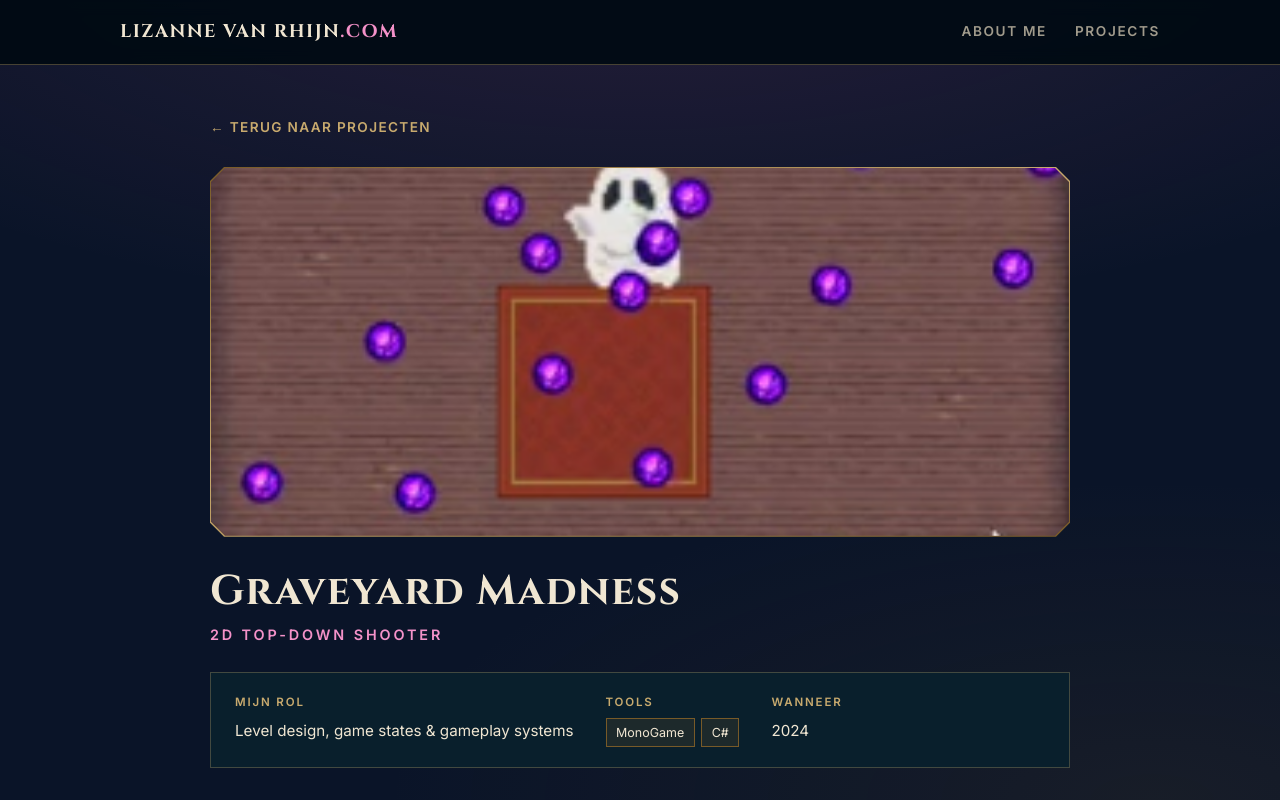
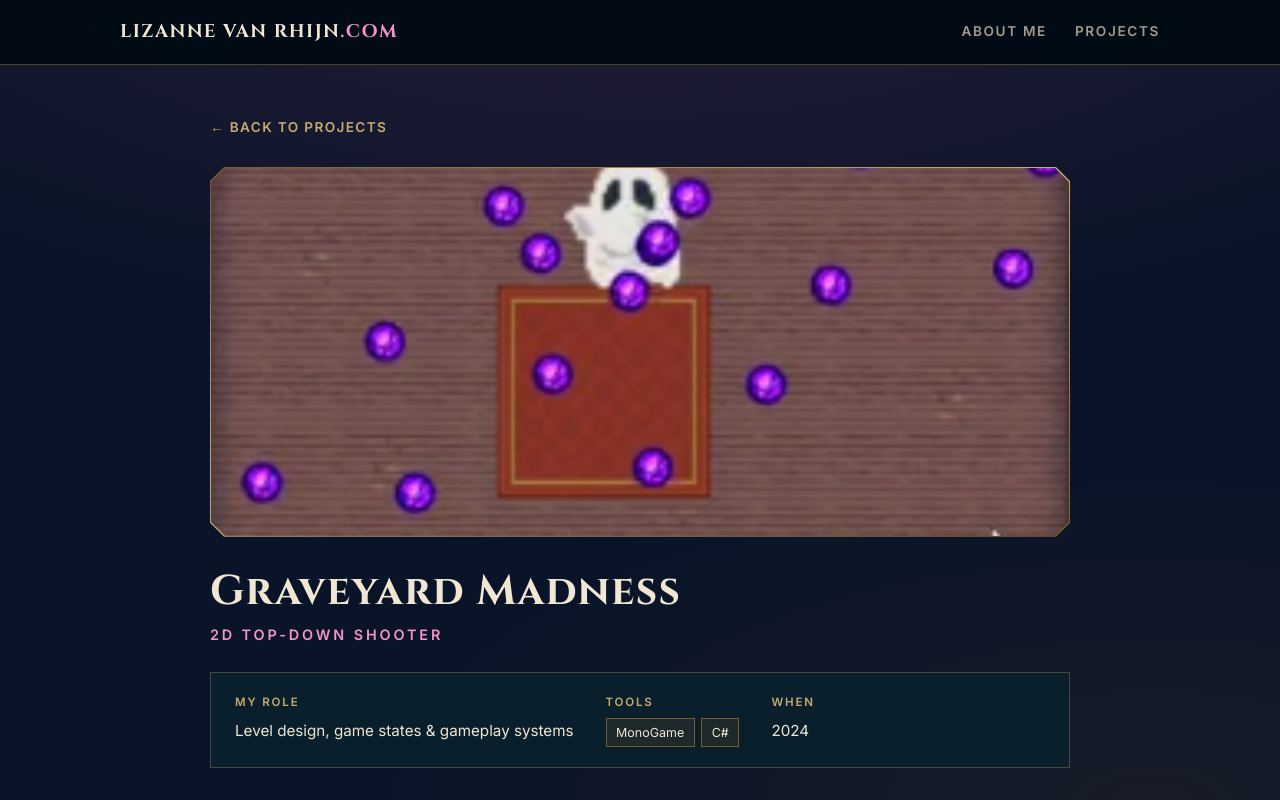
Before and after one commit to Lizanne02/Portfolio, a React (Vite) app: page /projects/graveyard-madness in a window 1280 px wide. Shown: the top 800 px of the page. Built offline with nearby package versions, Linux system fonts and the light colour scheme.

Commit message:
gemist
rr

```diff
--- a/src/pages/ProjectPage.jsx
+++ b/src/pages/ProjectPage.jsx
@@ -13,12 +13,12 @@ export default function ProjectPage() {
   return (
     <article className="project-page container">
       <Link to="/#projects" className="back-link">
-        ← Terug naar projecten
+        ← Back to projects
       </Link>
 
       <div className="project-banner hex-frame">
         <div className="hex-frame__inner">
-          <img src={project.banner} alt={`Banner van ${project.title}`} />
+          <img src={project.banner} alt={`Banner of ${project.title}`} />
         </div>
       </div>
 
@@ -27,7 +27,7 @@ export default function ProjectPage() {
 
       <dl className="project-meta">
         <div>
-          <dt>Mijn rol</dt>
+          <dt>My role</dt>
           <dd>{project.role}</dd>
         </div>
         <div>
@@ -43,7 +43,7 @@ export default function ProjectPage() {
           </dd>
         </div>
         <div>
-          <dt>Wanneer</dt>
+          <dt>When</dt>
           <dd>{project.period}</dd>
         </div>
       </dl>
@@ -117,7 +117,7 @@ export default function ProjectPage() {
           target="_blank"
           rel="noreferrer"
         >
-          Bekijk project ↗
+          View project ↗
         </a>
       )}
     </article>
```
